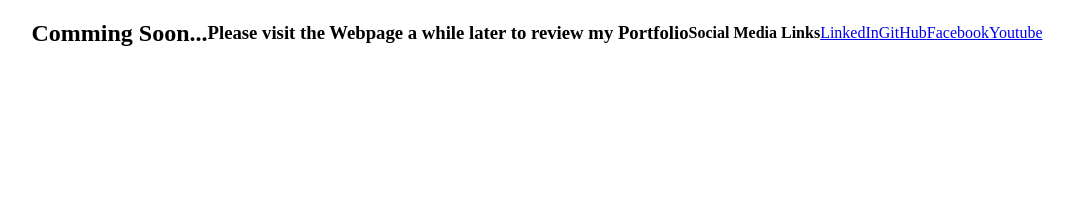
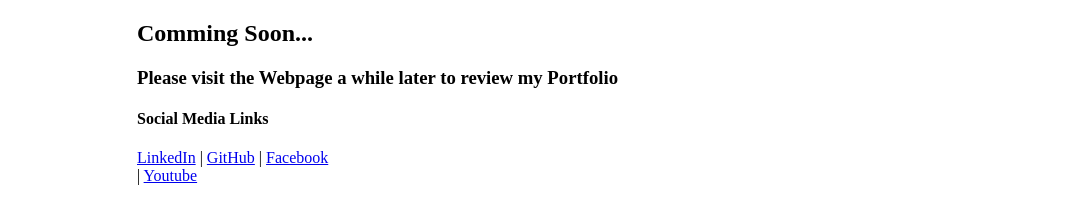
Before and after one commit to amoozgar-afghan/elias-burhan, a plain HTML site: page index.html in a window 1280 px wide. Shown: the whole page, without its empty margins (103-1177 px from the left). Drawn offline with Linux system fonts and the light colour scheme.

Commit message:
Update index.html

```diff
--- a/index.html
+++ b/index.html
@@ -9,10 +9,13 @@
         padding: 0;
         margin: 0;
       }
-      div.center {
+      body {
         display: flex;
         justify-content: center;
         align-items: center;
+      }
+      div.center {
+        width: 800px;
       }
     </style>
     <title>Elias Burhan Portfolio</title>
@@ -22,9 +25,9 @@
     <h2>Comming Soon...</h2>
     <h3>Please visit the Webpage a while later to review my Portfolio</h3>
     <h4>Social Media Links</h4>
-    <a href="https://af.linkedin.com/in/elias-burhan-093a3719b">LinkedIn</a>
-    <a href="https://github.com/amoozgar-afghan">GitHub</a>
-    <a href="https://www.facebook.com/elias.burhan">Facebook</a>
+    <a href="https://af.linkedin.com/in/elias-burhan-093a3719b">LinkedIn</a> |
+    <a href="https://github.com/amoozgar-afghan">GitHub</a> |
+    <a href="https://www.facebook.com/elias.burhan">Facebook</a><br> |
     <a href="https://www.youtube.com/channel/UCSjvhZBblMUwKz0NGuKE_GQ">Youtube</a>
   </div>
 </body>
```
